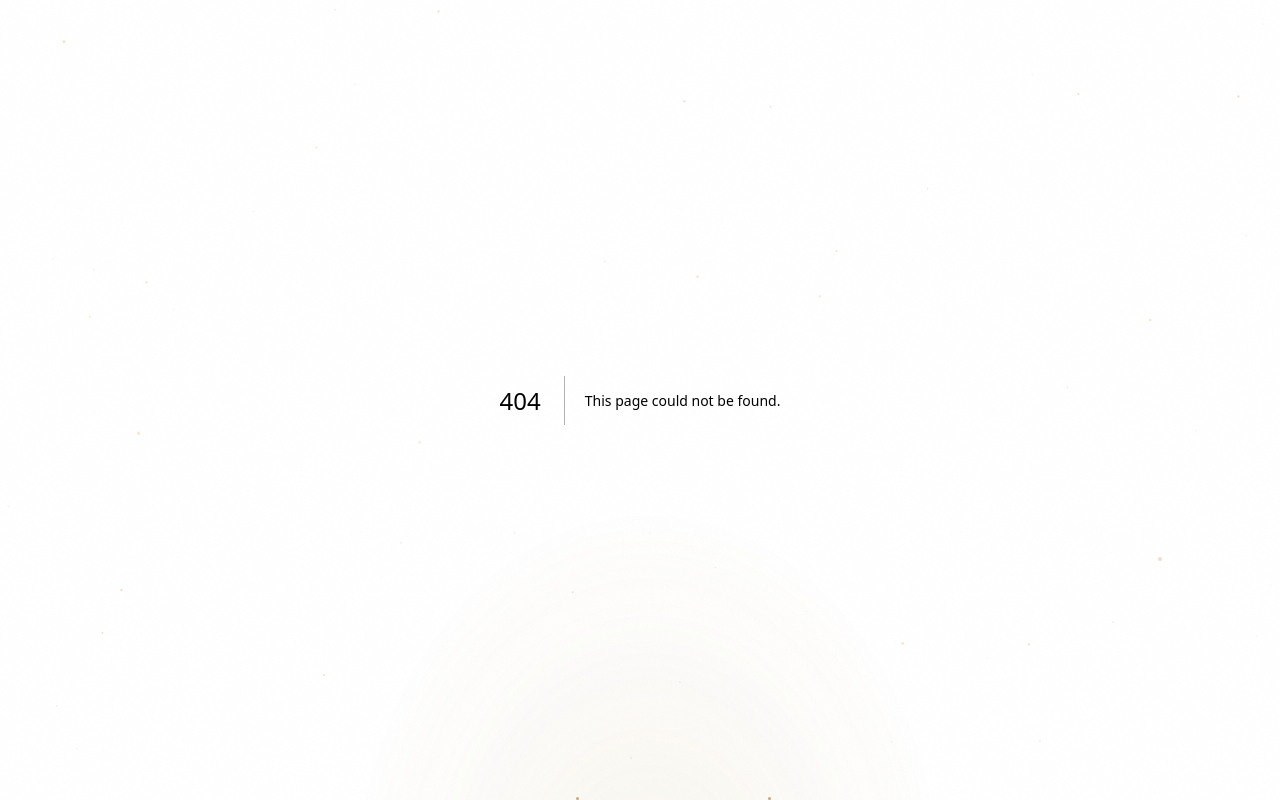
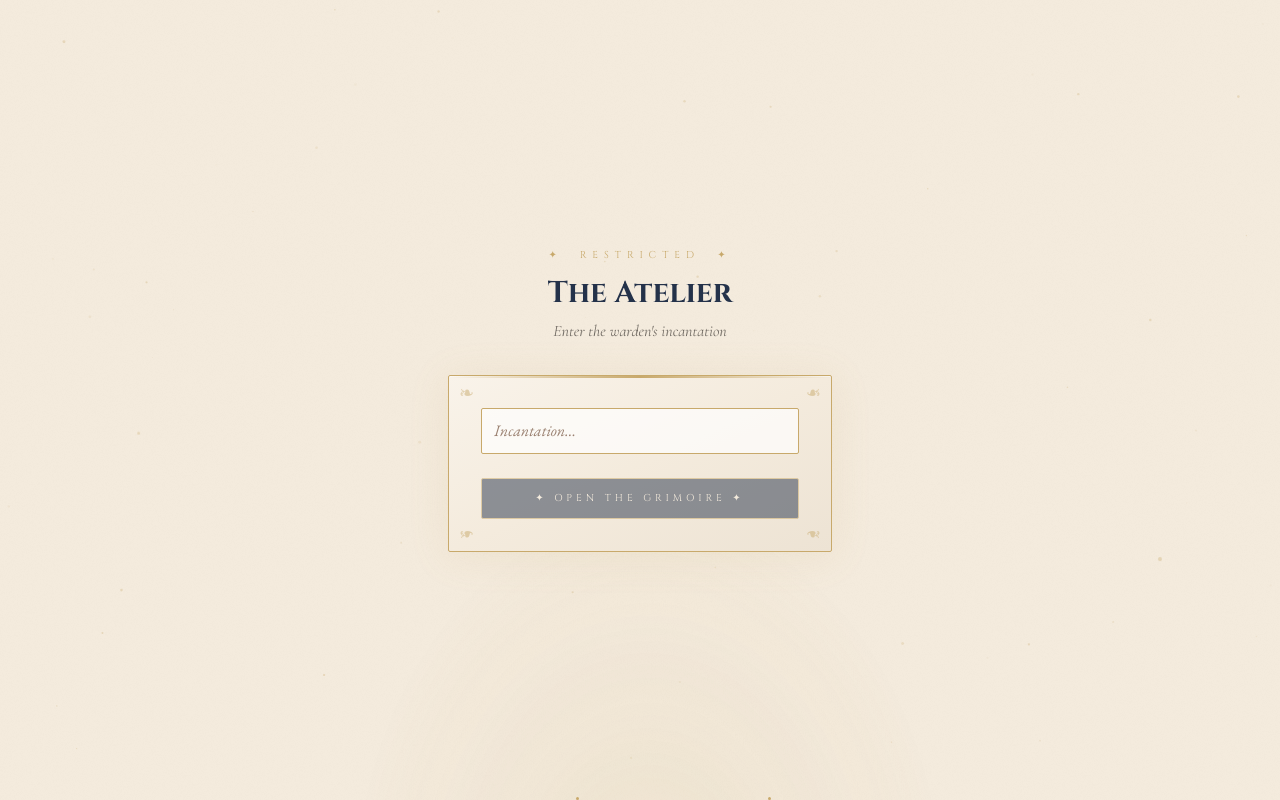
Before and after one commit to meloiTheGymRatDeveloper/AwesomePortfolio, a Next.js app in the folder Documents/Claude/Projects/De La Salle Lipa/The-Chosen-One/: page /admin/login in a window 1280 px wide. Before the commit this address had no page. Built offline with nearby package versions, Linux system fonts and the light colour scheme.

Commit message:
feat: add login page with grimoire styling

```diff
--- /dev/null
+++ b/Documents/Claude/Projects/De La Salle Lipa/The-Chosen-One/app/admin/login/page.tsx
@@ -0,0 +1,5 @@
+import { LoginForm } from '@/components/LoginForm'
+
+export default function LoginPage() {
+  return <LoginForm />
+}
--- /dev/null
+++ b/Documents/Claude/Projects/De La Salle Lipa/The-Chosen-One/components/LoginForm.tsx
@@ -0,0 +1,73 @@
+'use client'
+import { useState, FormEvent } from 'react'
+import { useRouter } from 'next/navigation'
+import { GrimoireCard } from '@/components/grimoire/GrimoireCard'
+
+export function LoginForm() {
+  const [password, setPassword] = useState('')
+  const [error, setError] = useState('')
+  const [loading, setLoading] = useState(false)
+  const router = useRouter()
+
+  const handleSubmit = async (e: FormEvent) => {
+    e.preventDefault()
+    setLoading(true)
+    setError('')
+
+    const res = await fetch('/api/admin/login', {
+      method: 'POST',
+      headers: { 'Content-Type': 'application/json' },
+      body: JSON.stringify({ password }),
+    })
+
+    if (res.ok) {
+      router.push('/admin')
+    } else {
+      setError('The grimoire does not recognize you.')
+      setLoading(false)
+    }
+  }
+
+  return (
+    <div className="min-h-screen flex items-center justify-center px-4">
+      <div className="w-full max-w-sm">
+        <div className="text-center mb-8">
+          <span className="font-cinzel text-[10px] tracking-[6px] uppercase text-gold block mb-3">
+            ✦ &nbsp;Restricted&nbsp; ✦
+          </span>
+          <h1 className="font-cinzel text-3xl font-bold text-navy">The Atelier</h1>
+          <p className="font-cormorant italic text-base text-ink-soft mt-2 opacity-70">
+            Enter the warden's incantation
+          </p>
+        </div>
+
+        <GrimoireCard className="p-8">
+          <form onSubmit={handleSubmit} className="flex flex-col gap-4">
+            <input
+              type="password"
+              value={password}
+              onChange={e => setPassword(e.target.value)}
+              placeholder="Incantation…"
+              className="font-garamond text-base bg-white/40 border border-gold/40 rounded-sm px-3 py-2.5 text-ink placeholder-[#9a8070] placeholder:italic outline-none focus:border-gold focus:bg-white/70 transition-colors"
+              autoFocus
+            />
+
+            {error && (
+              <p role="alert" className="font-cormorant italic text-sm text-burgundy text-center">
+                {error}
+              </p>
+            )}
+
+            <button
+              type="submit"
+              disabled={loading || !password}
+              className="font-cinzel text-[10px] tracking-[4px] uppercase text-parchment bg-navy border border-gold py-3 rounded-sm transition-all duration-200 hover:bg-[#1a273a] disabled:opacity-50 disabled:cursor-not-allowed mt-2"
+            >
+              {loading ? 'Opening…' : <><span aria-hidden="true">✦ </span>Open the Grimoire<span aria-hidden="true"> ✦</span></>}
+            </button>
+          </form>
+        </GrimoireCard>
+      </div>
+    </div>
+  )
+}
```
